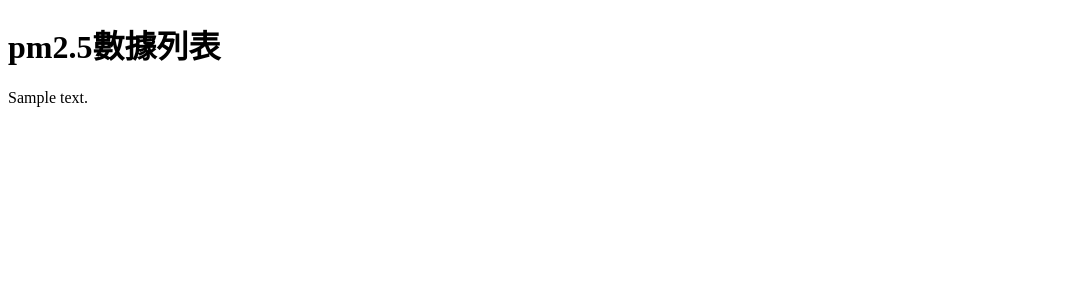
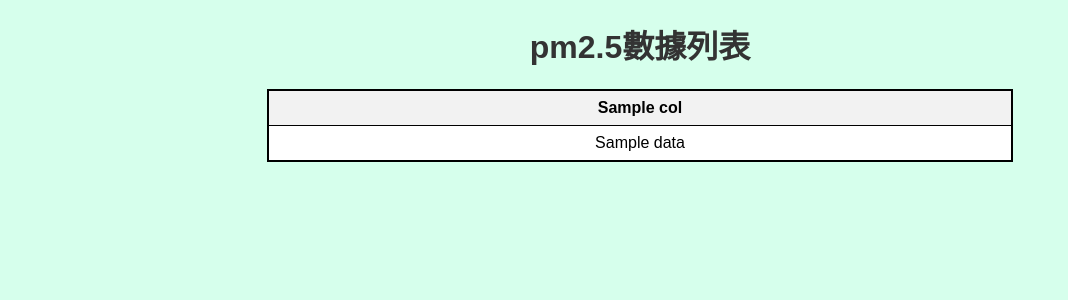
Before and after one commit to 999Tommy555/pm25_mysql, a Flask app: template templates/pm25.html in a window 1280 px wide. Shown: the top 300 px of the page, without its empty margins (0-1068 px from the left). Run offline with Flask 3, Linux system fonts and the light colour scheme; the template is opened without the code that fills it: most values are stand-ins (such as "Sample title", 1, 10 or a date in 2020).

Commit message:
完成pm25數據列表

```diff
--- a/main.py
+++ b/main.py
@@ -1,6 +1,6 @@
 from flask import Flask, render_template
 from datetime import datetime
-from pm25 import get_open_data
+from pm25 import get_data_from_mysql
 
 books = {
     1: {
@@ -27,9 +27,10 @@ app = Flask(__name__)
 @app.route("/pm25")
 def get_pm25():
 
-    values = get_open_data()
+    values = get_data_from_mysql()
     print(values)
-    return render_template("pm25.html")
+    columns = ["站點名稱", "縣市", "PM2.5", "更新時間", "單位"]
+    return render_template("pm25.html", values=values, columns=columns)
 
 
 @app.route("/bmi/height=<h>&weight=<w>")
--- a/pm25.py
+++ b/pm25.py
@@ -25,11 +25,16 @@ def open_db():
     global conn, cursor
     try:
         conn = pymysql.connect(
-            host="localhost", user="root", password="", port=3306, database="demo"
+            host="mysql-340eb03b-yulun9559-3531.i.aivencloud.com",
+            user="avnadmin",
+            password="AVNS_FEVJdhCBCSlMbUCUjR4",
+            port=19936,
+            database="defaultdb",
         )
 
         # print(conn)
         cursor = conn.cursor()
+        cursor.execute(table_str)
         print("資料庫開啟成功")
     except Exception as e:
         print(e)
@@ -61,6 +66,33 @@ def write_to_sql():
         print(e)
 
 
+def get_data_from_mysql():
+    try:
+        open_db()
+        # sqlstr = "select max(datacreationdate) from pm25;"
+        # cursor.execute(sqlstr)
+        # max_date = cursor.fetchone()
+        # print(max_date)
+
+        sqlstr = (
+            "select site,county,pm25,datacreationdate,itemunit "
+            " from pm25 "
+            " where datacreationdate=(select max(datacreationdate) from pm25);"
+        )
+        cursor.execute(sqlstr)
+        datas = cursor.fetchall()
+
+        return datas
+    except Exception as e:
+        print(e)
+    finally:
+        close_db()
+
+    return None
+
+
+print(get_data_from_mysql())
+
 # open_db()
 # write_to_sql()
 # close_db()
--- a/templates/pm25.html
+++ b/templates/pm25.html
@@ -5,11 +5,119 @@
     <meta charset="UTF-8">
     <meta name="viewport" content="width=device-width, initial-scale=1.0">
     <title>Document</title>
+    <style>
+        body {
+            text-align: center;
+            font-family: Arial, sans-serif;
+            margin: 20px;
+            background-color: rgb(214, 255, 236);
+        }
+
+        h1 {
+            color: #333;
+        }
+
+        form {
+            text-align: left;
+            max-width: 400px;
+            margin: 0 auto;
+        }
+
+        label {
+            display: block;
+            margin-bottom: 8px;
+        }
+
+        input[type="number"] {
+            width: 100%;
+            padding: 8px;
+            margin-bottom: 10px;
+            box-sizing: border-box;
+        }
+
+        .buttons {
+            text-align: center;
+        }
+
+        button {
+            width: 100px;
+            padding: 10px 15px;
+            background-color: #28a745;
+            color: white;
+            border: none;
+            cursor: pointer;
+        }
+
+        button:hover {
+            background-color: #218838;
+        }
+
+        table {
+            border-collapse: collapse;
+            border: 1px solid;
+            margin: 0 auto;
+            width: 100%;
+        }
+
+        th,
+        td {
+            border: 1px solid;
+            padding: 8px;
+            text-align: center;
+        }
+
+        td {
+            background-color: rgb(255, 255, 255);
+        }
+
+        thead {
+            background-color: #f2f2f2;
+        }
+
+        #tableContainer {
+            max-height: 600px;
+            overflow-y: auto;
+            border: 1px solid black;
+            width: 60%;
+            margin: 0 auto;
+        }
+
+        @media screen and (max-width: 1024px) {
+            #tableContainer {
+                width: 80%;
+            }
+        }
+
+        @media screen and (max-width: 60px) {
+            #tableContainer {
+                width: 100%;
+            }
+        }
+    </style>
 </head>
 
 <body>
     <h1>pm2.5數據列表</h1>
-    {{content}}
+    <div id="tableContainer">
+        <table border="1">
+            <thead>
+                <tr>
+                    {% for col in columns %}
+                    <th>{{col}}</th>
+                    {% endfor %}
+                </tr>
+            </thead>
+            <tbody>
+                {% for value in values %}
+                <tr>
+                    {% for data in value %}
+                    <td>{{data}}</td>
+                    {% endfor %}
+                </tr>
+                {% endfor %}
+            </tbody>
+        </table>
+    </div>
 </body>
 
 </html>
```
Also changed, not shown: 1 other file.
